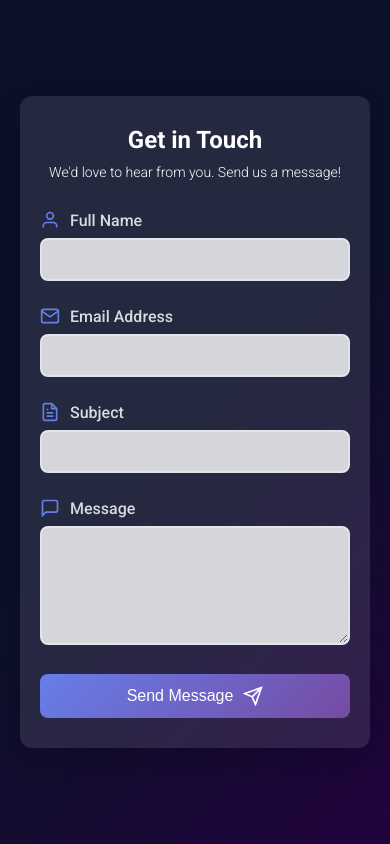
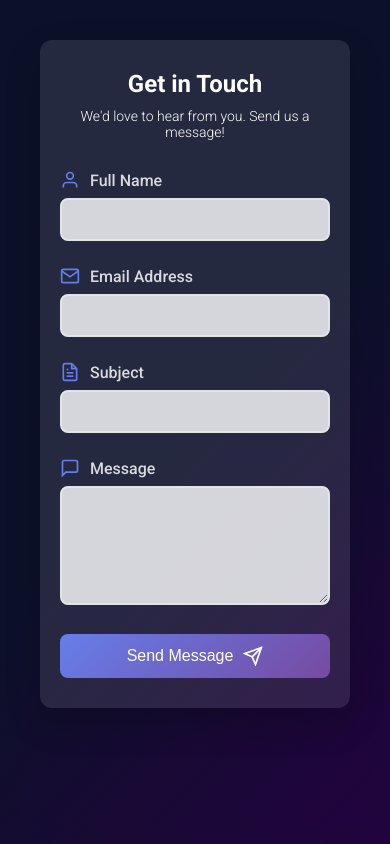
Before and after one commit to aliaaadel27/contact_form, a plain HTML site: page index.html in a window 390 px wide. Drawn offline with Linux system fonts and the light colour scheme.

Commit message:
fixing responsive design for small screens

```diff
--- a/styles.css
+++ b/styles.css
@@ -4,15 +4,25 @@
     padding: 0;
 }
 
-body {
+html, body {
+    height: 100%;
     font-family: 'Roboto', Arial, sans-serif;
     background: linear-gradient(135deg, #0c1129 50%, #21033e 100%);
-    display: flex;
-    justify-content: center;
-    align-items: center;
-    min-height: 100vh;
+    color: #333;
     padding: 20px;
-    color: #333;
+}
+
+body {
+    display: block;
+}
+
+@media (min-width: 601px) {
+    body {
+        display: flex;
+        justify-content: center;
+        align-items: center;
+        min-height: 100vh;
+    }
 }
 
 .container {
@@ -167,7 +177,6 @@ textarea {
     }
 }
 
-/* Responsive adjustments */
 @media (max-width: 600px) {
     .container {
         padding: 30px 20px;
```
